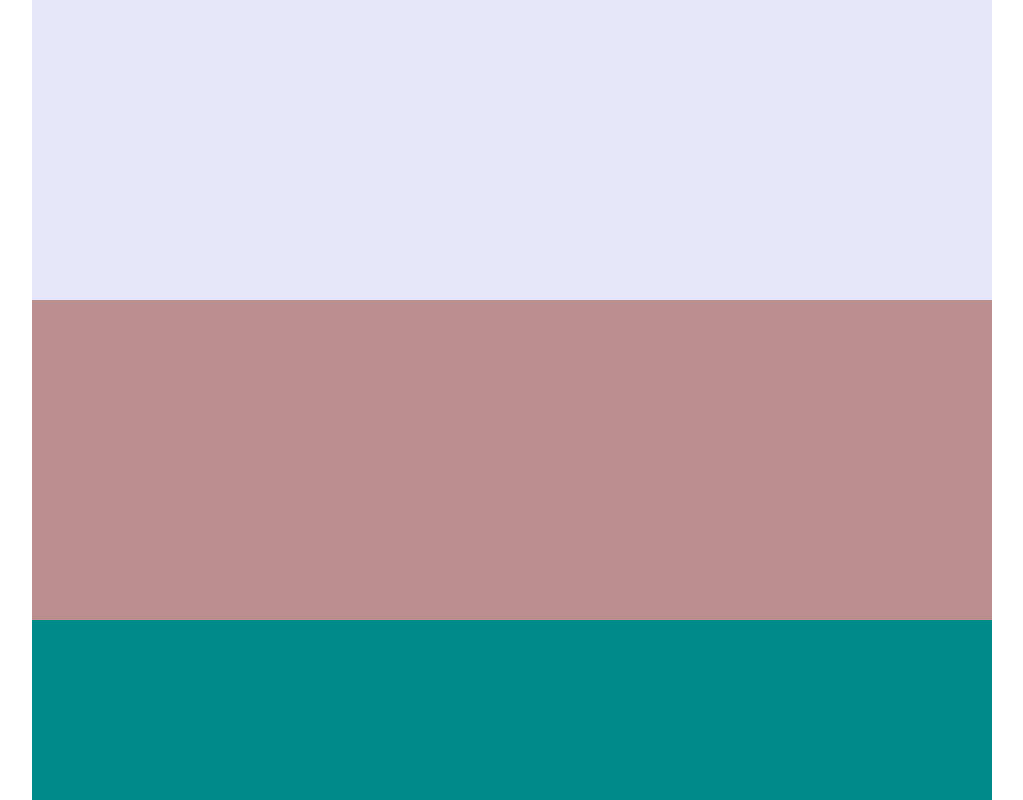
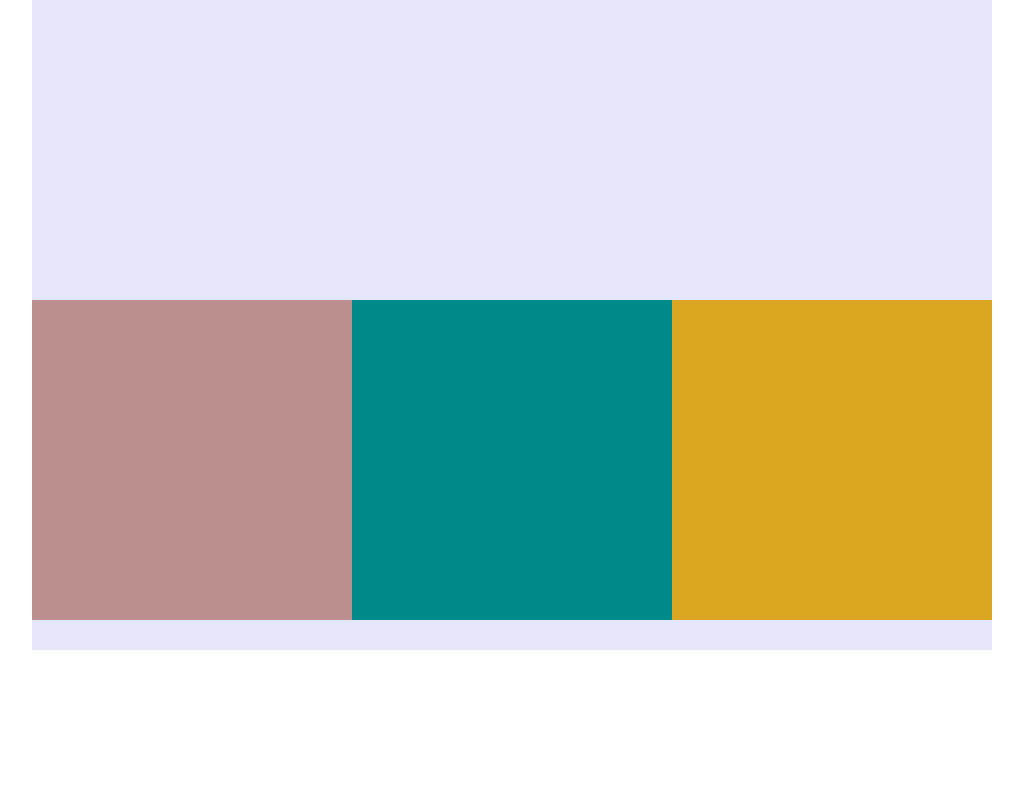
Before and after one commit to DeniseLanay/sk-class-project-1, a plain HTML site: page index.html in a window 1280 px wide. Shown: the top 800 px of the page, without its empty margins (128-1151 px from the left). Drawn offline with Linux system fonts and the light colour scheme.

Commit message:
responsive sizing changes

```diff
--- a/index.html
+++ b/index.html
@@ -3,10 +3,10 @@
   <head>
     <meta charset="UTF-8">
     <meta name="viewport" content="width=device-width, initial-scale=1">
-    <title>Skillcrush Testing</title>
+    <title>Skillcrush Responsive Project 1</title>
     <link rel="stylesheet" type="text/css" href="style.css" />
   </head>
-
+<!--This is the first project used to code an apaptive site by changing the colors in media queries-->
   <body>
     <div id="wrapper">
       <header>
--- a/style.css
+++ b/style.css
@@ -73,10 +73,15 @@ footer {
 
   #column-3 {
     background-color: turquoise;
+    width: 100%;
   }
 
   footer {
     background-color:yellow ;
+  }
+
+  .col-3 {
+      width: 50%;
   }
 
 }
@@ -98,10 +103,15 @@ footer {
 
   #column-3 {
     background-color:goldenrod ;
+    width: 33.33%;
   }
 
   footer {
     background-color:lavender ;
   }
 
+  .col-3 {
+      width: 33.33%;
+  }
+
 }
```
